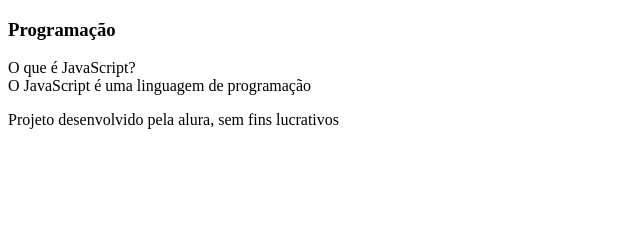
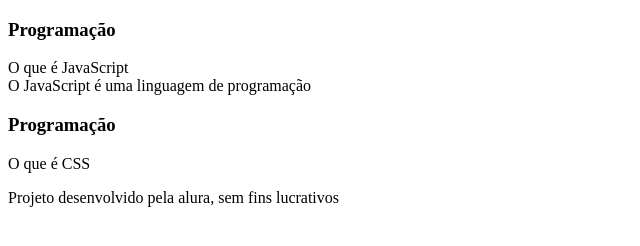
Before and after one commit to Isagss/flashcards, a plain HTML site: page index.html in a window 1280 px wide. Shown: the whole page, without its empty margins (0-640 px from the left). Drawn offline with Linux system fonts and the light colour scheme.

Commit message:
Add files via upload

```diff
--- a/index.html
+++ b/index.html
@@ -12,7 +12,7 @@
         <div class="cartao__conteudo">
             <h3>Programação</h3>
             <div class="cartao__conteudo__pergunta">
-                O que é JavaScript?
+                O que é JavaScript
             </div>
             <div class="cartao__conteudo__resposta">
         O JavaScript é uma linguagem de programação
@@ -20,9 +20,11 @@
          </div>
     </article>
     <article class="cartao">
-   <div>
-    </main>
-    <footer>
+   <div class="cartao__conteudo">
+    <h3>Programação</h3>
+    <div class="cartao__conteudo__pergunta">
+        O que é CSS
+        </div>
         <p>Projeto desenvolvido pela alura, sem fins lucrativos</p>
     </footer>
 </body>
```
